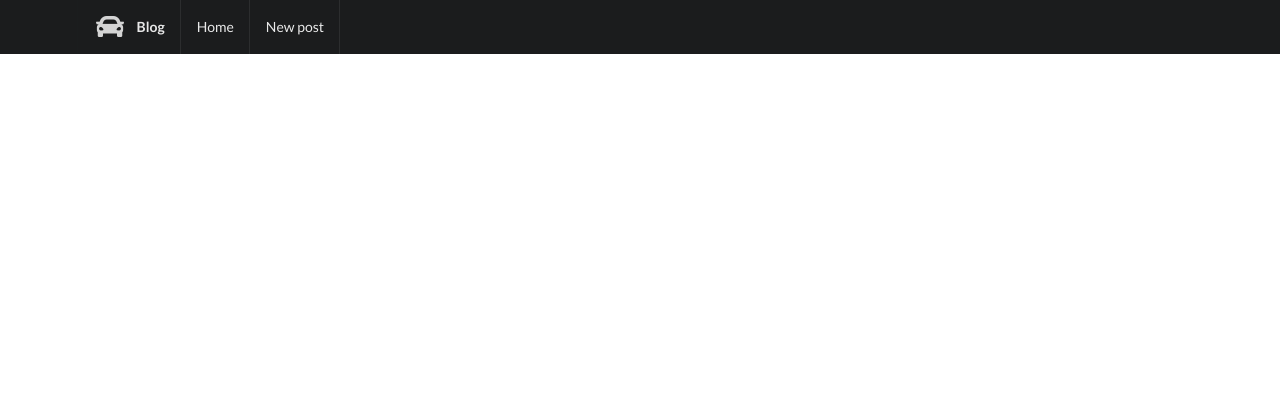
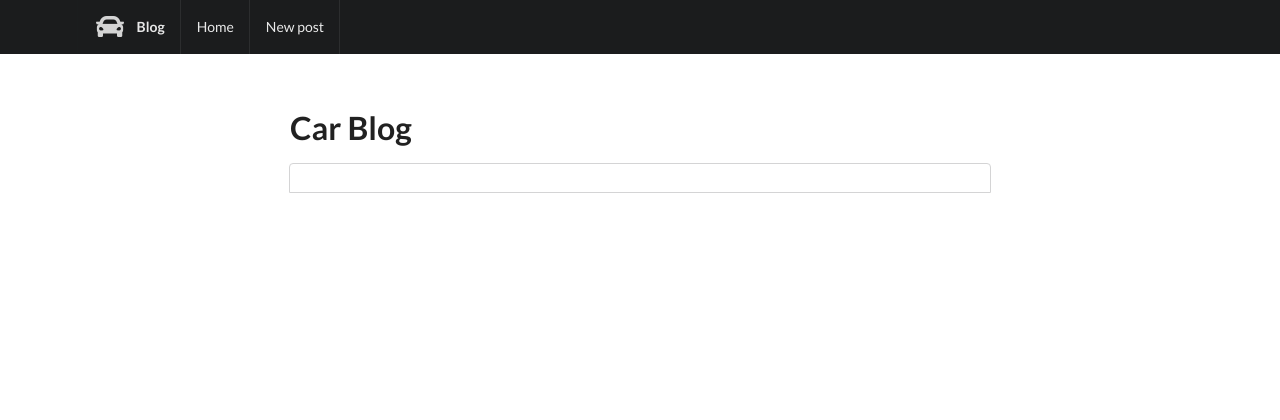
Before and after one commit to cvbutani/RESTfulBlogApp, a Node server app: page /blogs in a window 1280 px wide. Shown: the top 420 px of the page. Before the commit the page ends 54 px from the top, so only its background shows below. Run offline with Node 20, Linux system fonts and the light colour scheme; data that the repository does not hold is empty; some libraries are stand-ins or nearby versions.

Commit message:
UX update

```diff
--- a/app.js
+++ b/app.js
@@ -1,8 +1,9 @@
-var express         = require("express"),
-    app             = express(),
-    methodOverride  = require("method-override"),
-    bodyParser      = require("body-parser"),
-    mongoose        = require("mongoose");
+var express             = require("express"),
+    app                 = express(),
+    methodOverride      = require("method-override"),
+    bodyParser          = require("body-parser"),
+    expressSanitizer    = require("express-sanitizer"),
+    mongoose            = require("mongoose");
 
 mongoose.connect("mongodb://localhost/blog_app");
 
@@ -11,6 +12,7 @@ app.set("view engine", "ejs");
 app.use(express.static("public"));
 app.use(bodyParser.urlencoded({extended: true}));
 app.use(methodOverride("_method"));
+app.use(expressSanitizer());
 
 // MONGOOSE/MODEL CONFIGURATION
 var blogSchema = new mongoose.Schema({
@@ -49,6 +51,7 @@ app.get("/blogs/new", function(req, res) {
 //  CREATE ROUTE
 app.post("/blogs", function(req, res){
     //  CREATE BLOG
+    req.body.blog.body = req.sanitize(req.body.blog.body);
     Blog.create(req.body.blog, function(err, newBlog){
         if(err) {
             res.render("new");
@@ -83,7 +86,8 @@ app.get("/blogs/:id/edit", function(req, res) {
 
 //  UPDATE ROUTE
 app.put("/blogs/:id", function(req,res) {
-   Blog.findByIdAndUpdate(req.params.id,req.body.blog, function(err, updatedBlog) {
+    req.body.blog.body = req.sanitize(req.body.blog.body);
+    Blog.findByIdAndUpdate(req.params.id,req.body.blog, function(err, updatedBlog) {
        if(err){
            res.redirect("/blogs");
        } else {
@@ -99,10 +103,11 @@ app.delete("/blogs/:id", function(req, res){
       if(err) {
           res.redirect("/blogs");
       } else {
+          //  REDIRECT SOMEWHERE
           res.redirect("/blogs");
       }
    });
-   //   REDIRECT SOMEWHERE
+
 
 });
 
--- a/package.json
+++ b/package.json
@@ -12,6 +12,7 @@
     "body-parser": "^1.18.3",
     "ejs": "^2.6.1",
     "express": "^4.16.3",
+    "express-sanitizer": "^1.0.4",
     "method-override": "^2.3.10",
     "mongoose": "^5.1.5"
   }
--- a/views/edit.ejs
+++ b/views/edit.ejs
@@ -14,7 +14,7 @@
             <label>Description</label>
             <textarea name="blog[body]"><%= blog.body %> </textarea>
         </div>
-        <button class="ui black basic button">Submit</button>
+        <button class="ui black button">Update Blog</button>
     </form>
 </div>
 <% include ./partials/footer %>
--- a/views/index.ejs
+++ b/views/index.ejs
@@ -1,14 +1,32 @@
 <% include ./partials/header %>
-<h1>INDEX HTML</h1>
+<div class="ui main text container">
+    <div class="ui huge header">Car Blog</div>
+    <div class="ui top attached segment">
+        <div class="ui divided items">
+            <% blogs.forEach(function(blog){ %>
+            <div class="item">
+                <div class="image">
+                    <img src="<%= blog.image %>" >
+                </div>
+                <div class="content">
+                    <a class="header" href="/blogs/<%= blog._id %>"> <%= blog.title %> </a>
+                    <div class="meta">
+                        <span><%= blog.created.toDateString() %></span>
+                    </div>
+                    <div class="description">
+                        <p><%- blog.body.substring(0,100) %>...</p>
+                    </div>
+                    <div class="extra">
+                        <a class="ui floated basic black button" href="/blogs/<%= blog._id %>">
+                            Read More
+                        </a>
+                    </div>
+                </div>
+            </div>
+            <% }); %>
+        </div>
+    </div>
+</div>
 
-<% blogs.forEach(function(blog){ %>
-    <div>
-        <h2><%= blog.title %></h2>
-        <img src="<%= blog.image %>" >
-        <span><%= blog.created %></span>
-        <p><%= blog.body.substring(0,100) %>...</p>
-        <a href="/blogs/<%= blog._id %>">Read More</a>
-    </div>
 
-<% }); %>
 <% include ./partials/footer %>
--- a/views/new.ejs
+++ b/views/new.ejs
@@ -15,7 +15,7 @@
             <label>Description</label>
             <textarea name="blog[body]" placeholder="Description"></textarea>
         </div>
-        <input class="ui secondary big button" type="Submit">
+        <button class="ui black button">Submit</button>
     </form>
 </div>
 
```
Also changed, not shown: README.md.
